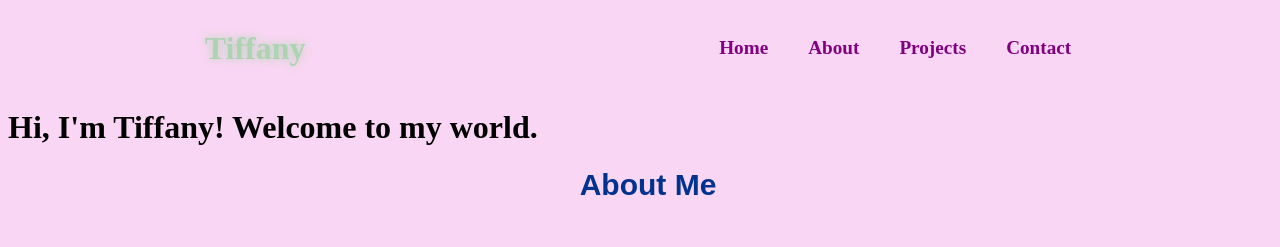
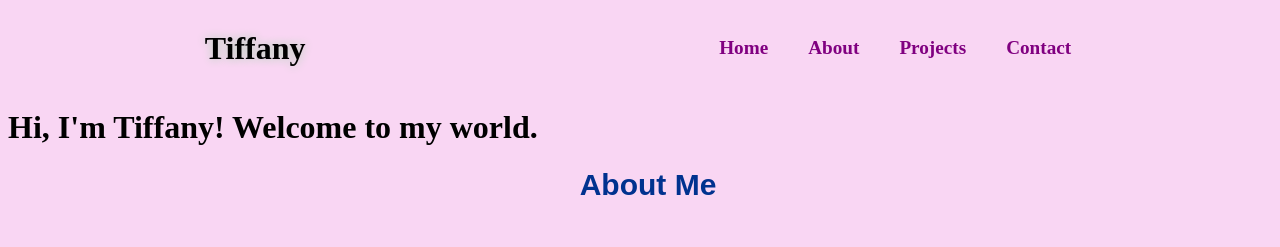
Before and after one commit to 23tkyang/23tkyang.github.io, a plain HTML site: page index.html in a window 1280 px wide. Shown: the top 247 px of the page. Drawn offline with Linux system fonts and the light colour scheme.

Commit message:
changed logo title

```diff
--- a/style.css
+++ b/style.css
@@ -51,7 +51,7 @@ nav{
   font-weight: bold;
 }
 .logo span{
-  color: #aed3b3;
+  color: black;
   text-shadow: 0 0 10px #aed3b3;
 }
 
```
